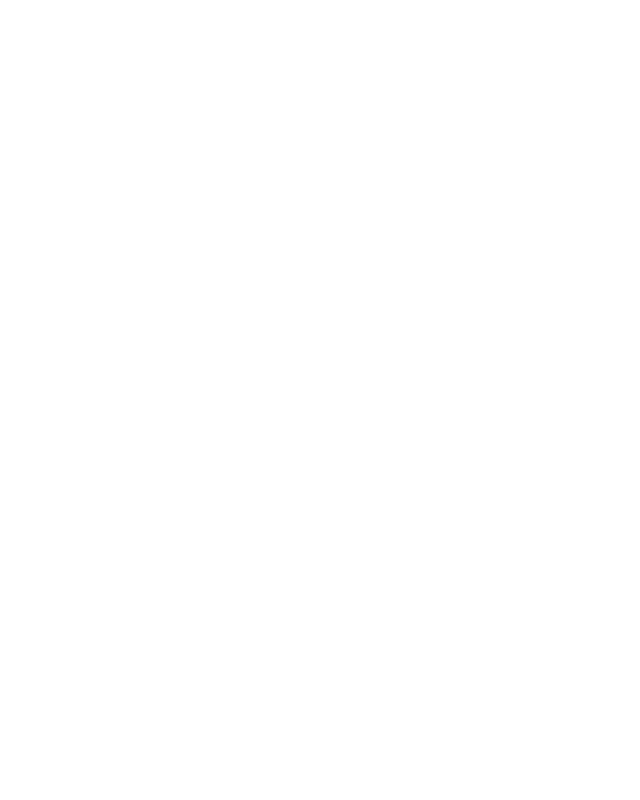
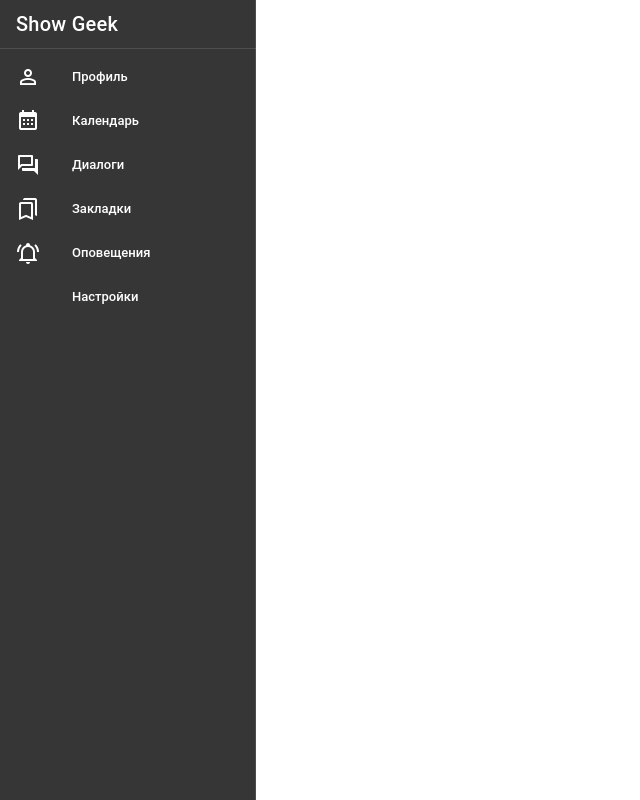
Before and after one commit to FuryCydonian/WebProjectPrototype, a Vue app: page / in a window 1280 px wide. Shown: the whole page, without its empty margins (0-640 px from the left). Built offline with nearby package versions, Linux system fonts and the light colour scheme; a small style sheet from the web is missing.

Commit message:
change app.vue

```diff
--- a/public/index.html
+++ b/public/index.html
@@ -5,7 +5,7 @@
     <meta http-equiv="X-UA-Compatible" content="IE=edge">
     <meta name="viewport" content="width=device-width,initial-scale=1.0">
     <link rel="icon" href="<%= BASE_URL %>favicon.ico">
-    <title>show_geek</title>
+    <title>ShowGeek</title>
   </head>
   <body>
     <noscript>
--- a/src/App.vue
+++ b/src/App.vue
@@ -1,6 +1,42 @@
 <template>
   <v-app>
+      <v-navigation-drawer
+        app
+        dark
+        v-model="drawer"
+      >
+        <v-list-item>
+          <v-list-item-content>
+            <v-list-item-title class="title">
+              Show Geek
+            </v-list-item-title>
+            <!-- <v-list-item-subtitle>
+              subtext
+            </v-list-item-subtitle> -->
+          </v-list-item-content>
+        </v-list-item>
 
+        <v-divider></v-divider>
+
+        <v-list
+          dense
+          nav
+        >
+          <v-list-item
+            v-for="item in items"
+            :key="item.title"
+            link
+          >
+            <v-list-item-icon>
+              <v-icon>{{ item.icon }}</v-icon>
+            </v-list-item-icon>
+
+            <v-list-item-content>
+              <v-list-item-title>{{ item.title }}</v-list-item-title>
+            </v-list-item-content>
+          </v-list-item>
+        </v-list>
+      </v-navigation-drawer>
   </v-app>
 </template>
 
@@ -11,7 +47,16 @@
   components: {
   },
   data: () => ({
-    //
+    drawer: null,
+    items: [
+      { title: 'Профиль', icon: 'mdi-account-outline' },
+      { title: 'Календарь', icon: 'mdi-calendar-month' },
+      { title: 'Диалоги', icon: 'mdi-forum-outline' },
+      { title: 'Закладки', icon: 'mdi-bookmark-multiple-outline' },
+      { title: 'Оповещения', icon: 'mdi-bell-ring-outline' },
+      { title: 'Настройки', icon: 'mdi-settings-outline' },
+    ],
+    right: null,
   }),
 };
 </script>
--- a/src/router/index.js
+++ b/src/router/index.js
@@ -1,6 +1,7 @@
 import Vue from 'vue'
 import VueRouter from 'vue-router'
 import Home from '../views/Home.vue'
+import About from '../views/About.vue'
 
 Vue.use(VueRouter)
 
@@ -16,8 +17,48 @@
     // route level code-splitting
     // this generates a separate chunk (about.[hash].js) for this route
     // which is lazy-loaded when the route is visited.
-    component: () => import(/* webpackChunkName: "about" */ '../views/About.vue')
-  }
+    component: About// () => import(/* webpackChunkName: "about" */ '../views/About.vue')
+  },
+  {
+    path: '/about',
+    name: 'about',
+    // route level code-splitting
+    // this generates a separate chunk (about.[hash].js) for this route
+    // which is lazy-loaded when the route is visited.
+    component: About// () => import(/* webpackChunkName: "about" */ '../views/About.vue')
+  },
+  {
+    path: '/about',
+    name: 'about',
+    // route level code-splitting
+    // this generates a separate chunk (about.[hash].js) for this route
+    // which is lazy-loaded when the route is visited.
+    component: About// () => import(/* webpackChunkName: "about" */ '../views/About.vue')
+  },
+  {
+    path: '/about',
+    name: 'about',
+    // route level code-splitting
+    // this generates a separate chunk (about.[hash].js) for this route
+    // which is lazy-loaded when the route is visited.
+    component: About// () => import(/* webpackChunkName: "about" */ '../views/About.vue')
+  },
+  {
+    path: '/about',
+    name: 'about',
+    // route level code-splitting
+    // this generates a separate chunk (about.[hash].js) for this route
+    // which is lazy-loaded when the route is visited.
+    component: About// () => import(/* webpackChunkName: "about" */ '../views/About.vue')
+  },
+  {
+    path: '/about',
+    name: 'about',
+    // route level code-splitting
+    // this generates a separate chunk (about.[hash].js) for this route
+    // which is lazy-loaded when the route is visited.
+    component: About// () => import(/* webpackChunkName: "about" */ '../views/About.vue')
+  },
 ]
 
 const router = new VueRouter({
--- a/src/views/Home.vue
+++ b/src/views/Home.vue
@@ -1,6 +1,6 @@
 <template>
   <div class="home">
-    <img alt="Vue logo" src="../assets/logo.png">
+    <img alt="Vue logo" src="../assets/SHOWGEEK_LOGO_appicon.png">
   </div>
 </template>
 
```
Also changed, not shown: src/assets/SHOWGEEK_LOGO_appicon.png (added).
